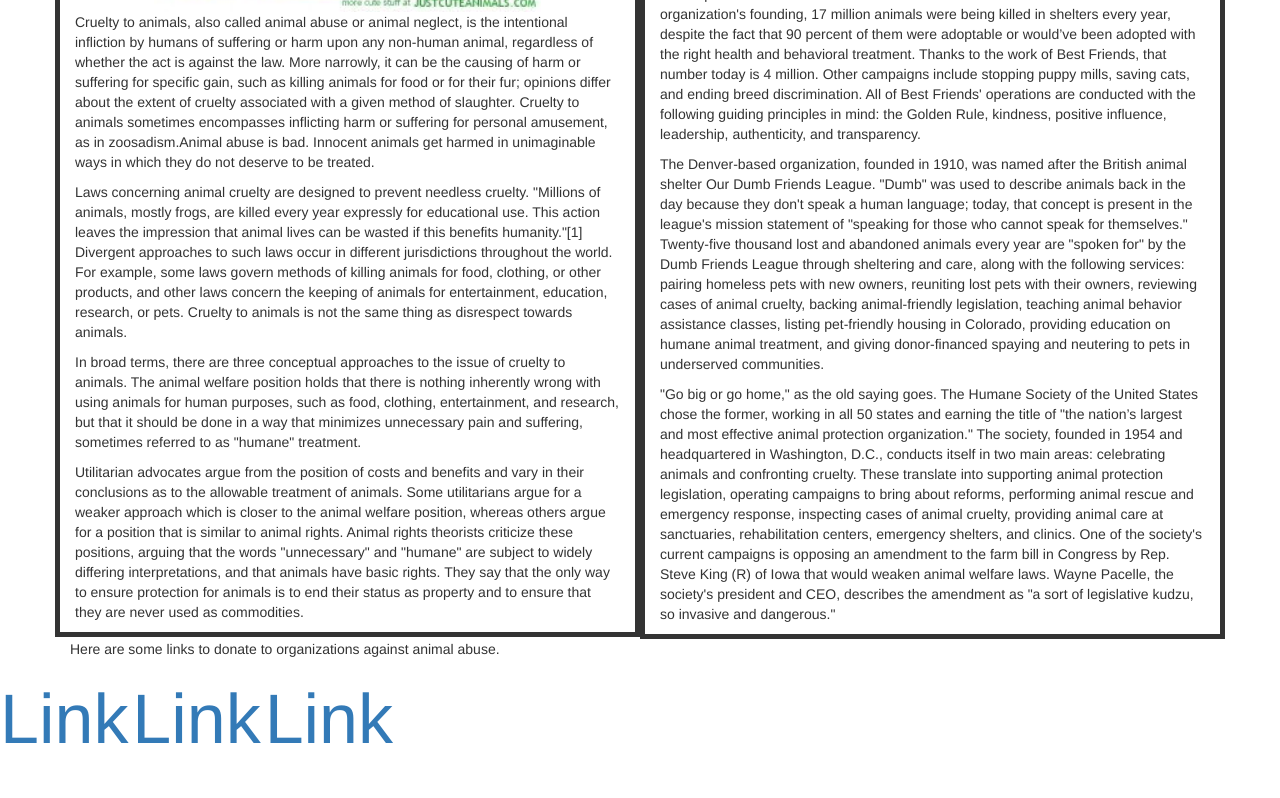
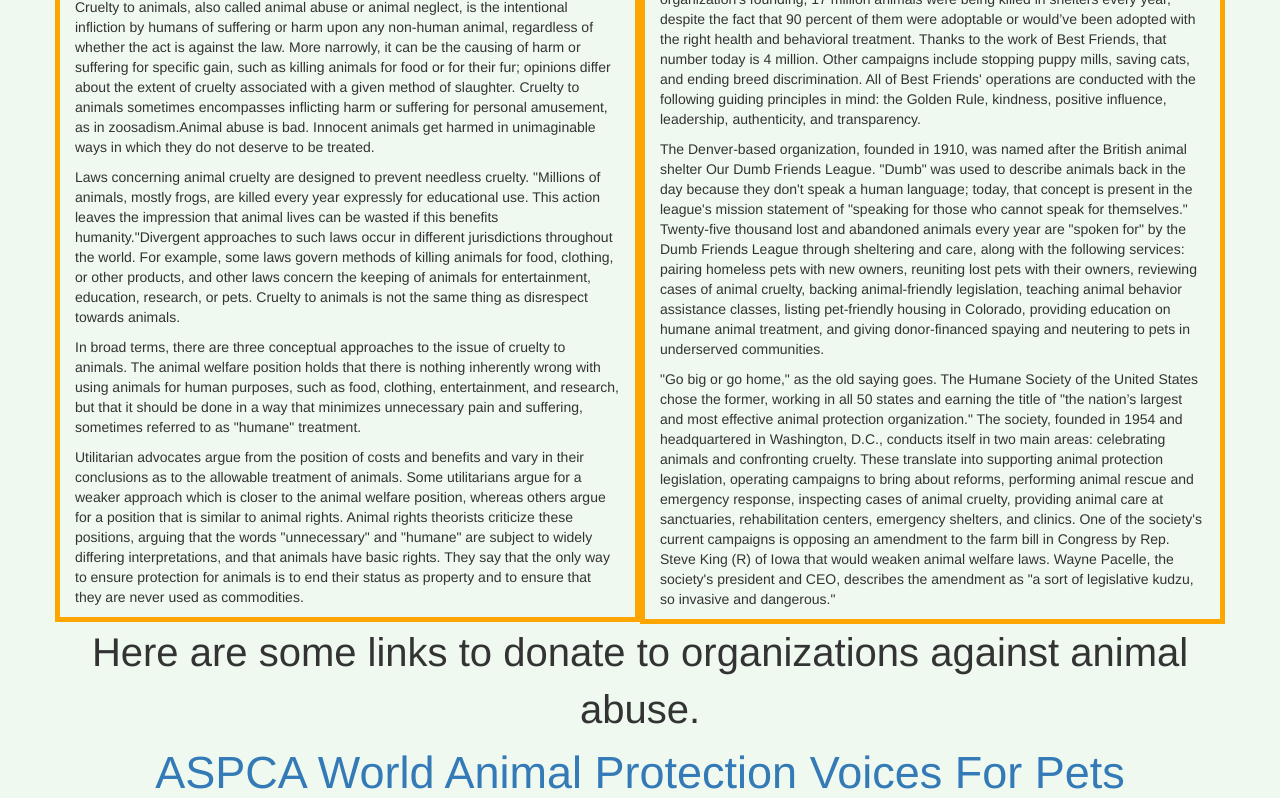
Before and after one commit to Djuarex/Djuarex.github.io, a plain HTML site: page animal_abuse.html in a window 1280 px wide. Shown: the part 443-1241 px from the top of the page. Before the commit the page ends 1212 px from the top, so only its background shows below. Drawn offline with nearby package versions, Linux system fonts and the light colour scheme.

Commit message:
Finished website

```diff
--- a/animal_abuse.html
+++ b/animal_abuse.html
@@ -1,5 +1,6 @@
 <DOCTYPE! html>
 <html>
+	<section id="background">
 	<head>
 		<title>Animal Abuse</title>
 		<link rel="stylesheet" href="https://maxcdn.bootstrapcdn.com/bootstrap/3.3.6/css/bootstrap.min.css">
@@ -14,7 +15,7 @@
 					<img class="kitty" src = "images/sad_kitty.jpg">
 					<p>Cruelty to animals, also called animal abuse or animal neglect, is the intentional infliction by humans of suffering or harm upon any non-human animal, regardless of whether the act is against the law. More narrowly, it can be the causing of harm or suffering for specific gain, such as killing animals for food or for their fur; opinions differ about the extent of cruelty associated with a given method of slaughter. Cruelty to animals sometimes encompasses inflicting harm or suffering for personal amusement, as in zoosadism.Animal abuse is bad. Innocent animals get harmed in unimaginable ways in which they do not deserve to be treated.</p>
 					<p>
-					Laws concerning animal cruelty are designed to prevent needless cruelty. "Millions of animals, mostly frogs, are killed every year expressly for educational use. This action leaves the impression that animal lives can be wasted if this benefits humanity."[1] Divergent approaches to such laws occur in different jurisdictions throughout the world. For example, some laws govern methods of killing animals for food, clothing, or other products, and other laws concern the keeping of animals for entertainment, education, research, or pets. Cruelty to animals is not the same thing as disrespect towards animals.
+					Laws concerning animal cruelty are designed to prevent needless cruelty. "Millions of animals, mostly frogs, are killed every year expressly for educational use. This action leaves the impression that animal lives can be wasted if this benefits humanity."Divergent approaches to such laws occur in different jurisdictions throughout the world. For example, some laws govern methods of killing animals for food, clothing, or other products, and other laws concern the keeping of animals for entertainment, education, research, or pets. Cruelty to animals is not the same thing as disrespect towards animals.
 					</p>
 					<p>
 
@@ -48,11 +49,10 @@
 				</div>
 			</div>
 
-			<P>Here are some links to donate to organizations against animal abuse.</P>
+			<p class="links">Here are some links to donate to organizations against animal abuse.</P>
 		</div>
-		<a class="btn1" href="#" role="button">Link</a>
-		<a class="btn2" href="#" role="button">Link</a>
-		<a class="btn3" href="#" role="button">Link</a>
+
+		<h4 class="donate"><a href="https://https://secure.aspca.org/donate/ps-gn-p2?&ms=MP_PMK_Googlenonbrand-T4&initialms=MP_PMK_Googlenonbrand-T4&pcode=WPSE9XXGOGN2PK00024&lpcode=WPSE9XXGOGN1PK00024&gclid=Cj0KEQjwwry8BRDjsbjMpPSDvagBEiQA5oW0nKM8GVaH9xunPG-N1mWFIPnSUbAakCPXgksy50M8M2caAgsj8P8HAQ/">ASPCA</a> <a href="https://support.worldanimalprotection.us.org/ea-action/action?ea.client.id=1895&ea.campaign.id=49652&ctrk=header_donatebtn_4&_ga=1.139327351.593081426.1469031261/">World Animal Protection</a> <a href="http://www.voicesforpets.org/donate.html/">Voices For Pets</a>
 
 	</body>
 </html>
--- a/animalstyle.css
+++ b/animalstyle.css
@@ -1,8 +1,12 @@
+#background {
+	background-color: #EFF9F0;
+}
 h1 {
 	font-size: 130px;
 	text-align: center;
 	color: orange;
 	margin: 15;
+	margin-top: 0;
 }
 
 .kitty {
@@ -21,6 +25,7 @@ h1 {
 .col-md-6{
 	border-style: solid;
 	border-width: 5px;
+	border-color: orange;
 }
 
 .btn1{
@@ -34,3 +39,13 @@ h1 {
 .btn3{
 	font-size:70px;
 }
+.donate {
+	text-align: center;
+	font-size: 45px;
+	margin: 0;
+
+}
+.links {
+	text-align: center;
+	font-size: 40px;
+}
```
